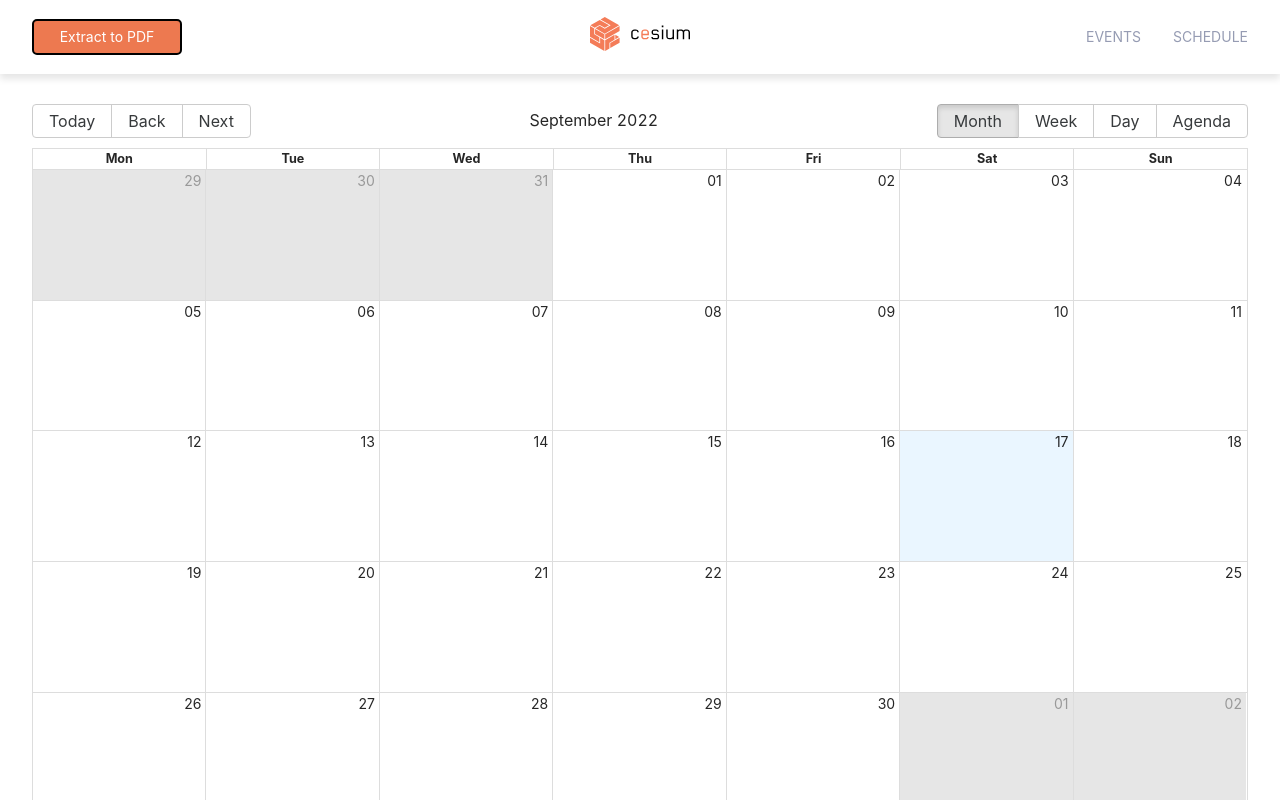
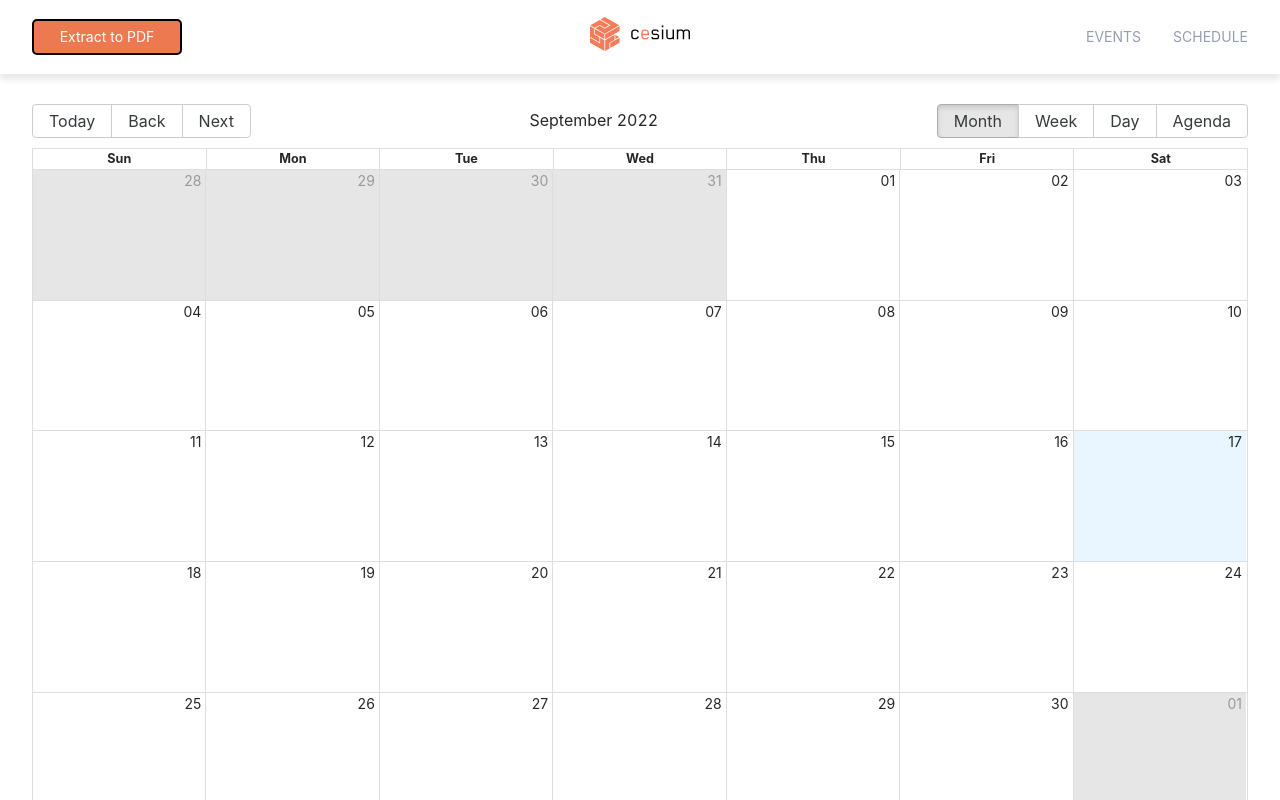
Before and after one commit to cesium/calendarium, a Next.js app: page / in a window 1280 px wide. Shown: the top 800 px of the page. Built offline with nearby package versions, Linux system fonts and the light colour scheme.

Commit message:
Timezones (#39)
* Timezone

* Comment

```diff
--- a/pages/index.tsx
+++ b/pages/index.tsx
@@ -3,8 +3,7 @@ import * as fs from "fs";
 import FeedbackForm from "../components/FeedbackForm";
 import Head from "next/head";
 import { Calendar, momentLocalizer } from "react-big-calendar";
-import moment from "moment";
-import "moment/locale/en-gb";
+import moment from "moment-timezone";
 
 import styles from "../styles/Home.module.css";
 import "react-big-calendar/lib/css/react-big-calendar.css";
@@ -16,6 +15,25 @@ import EventModal from "../components/Modal";
 const localizer = momentLocalizer(moment);
 
 export default function Home({ events, filters }) {
+  /*
+  We set the timezone to UTC. This needs to be done
+  because react-big-calendar displays the times in
+  local time, but in the json they are read in UTC.
+
+  So if the json says an event is from
+  14:00 to 16:00, if we are in France in the summer
+  it would display from 16:00 to 18:00
+
+  We don't want that, we always want
+  the same result no matter the timezone.
+
+  Bamako is the capital of Mali, which is in UTC and
+  (very important) does not implement day light savings
+
+  Refer to https://github.com/cesium/calendarium/pull/39
+  */
+  moment.tz.setDefault("Africa/Bamako");
+
   const configureDates = (event) => {
     event.start = new Date(event.start);
     event.end = new Date(event.end);
@@ -91,8 +109,6 @@ export default function Home({ events, filters }) {
                 return { style: newStyle };
               }}
               events={Events}
-              min={new Date(2022, 0, 1, 8, 0)}
-              max={new Date(2022, 0, 1, 21, 0)}
               style={{ height: "90vh" }}
             />
           </div>
@@ -120,6 +136,8 @@ export default function Home({ events, filters }) {
 }
 
 export async function getStaticProps() {
+  //Refer to the above comment
+  moment.tz.setDefault("Africa/Bamako");
   const filters = JSON.parse(fs.readFileSync("data/filters.json", "utf-8"));
   const events = JSON.parse(fs.readFileSync("data/events.json", "utf-8"));
   return {
```
